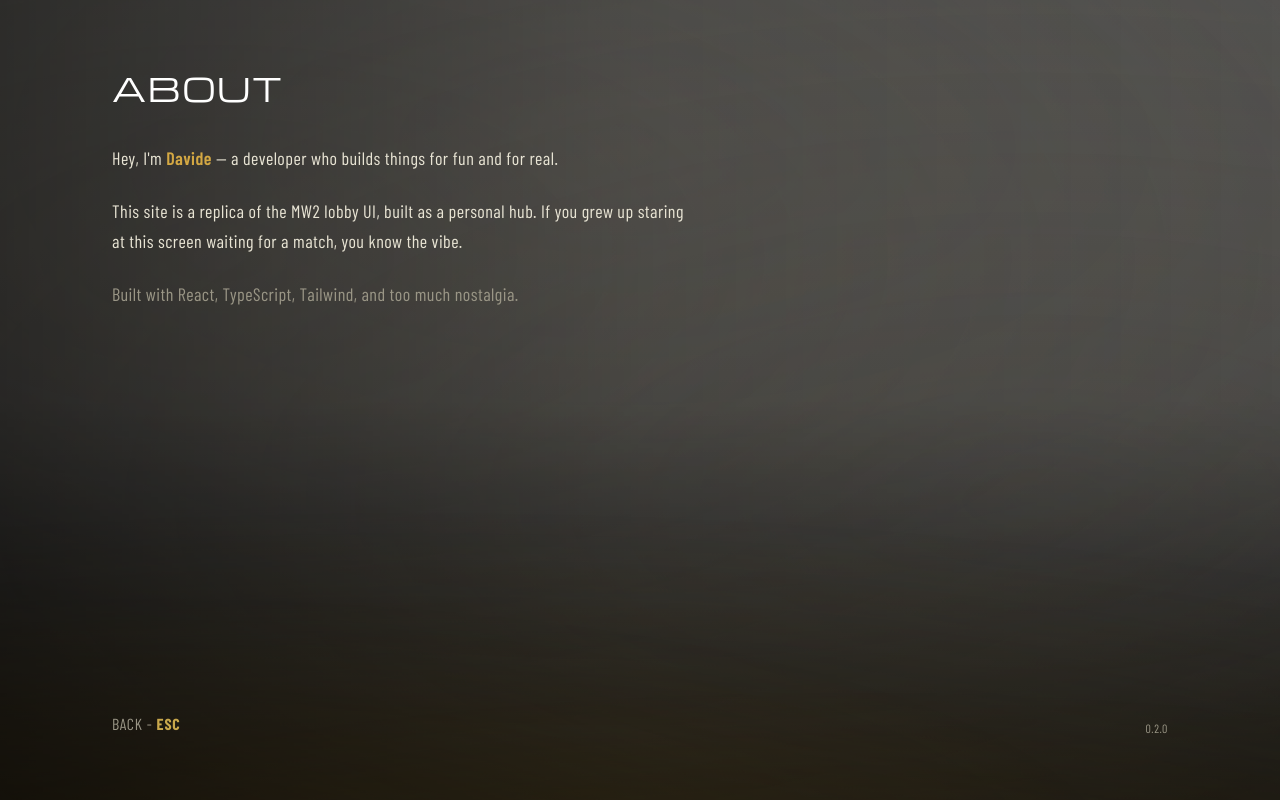
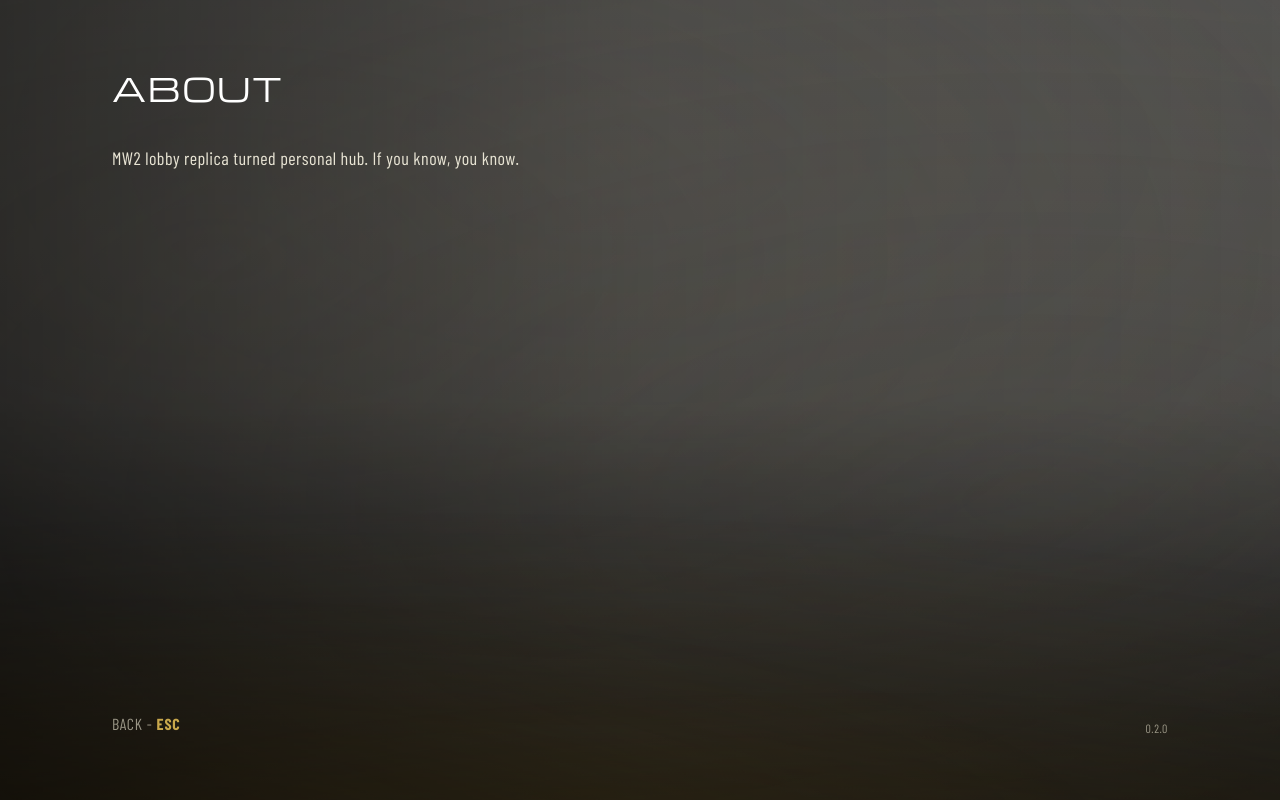
Before and after one commit to xsmyile/smyile, a React (Vite) app: page /about in a window 1280 px wide. Built offline with nearby package versions, Linux system fonts and the light colour scheme.

Commit message:
chore: simplify about text and update project URLs
Condense about page copy, point MIZU to GitHub repo,
fix SMYILE link to correct repository.

```diff
--- a/src/components/about-screen.tsx
+++ b/src/components/about-screen.tsx
@@ -18,19 +18,9 @@ export function AboutScreen() {
 				ABOUT
 			</h1>
 
-			<div className="flex max-w-xl flex-col gap-6 font-barlow text-lg leading-relaxed tracking-wide text-mw2-text">
-				<p>
-					Hey, I&apos;m <span className="font-semibold text-mw2-player-name">Davide</span> — a
-					developer who builds things for fun and for real.
-				</p>
-				<p>
-					This site is a replica of the MW2 lobby UI, built as a personal hub. If you grew up
-					staring at this screen waiting for a match, you know the vibe.
-				</p>
-				<p className="text-mw2-text-dim">
-					Built with React, TypeScript, Tailwind, and too much nostalgia.
-				</p>
-			</div>
+			<p className="max-w-xl font-barlow text-lg leading-relaxed tracking-wide text-mw2-text">
+				MW2 lobby replica turned personal hub. If you know, you know.
+			</p>
 		</PageLayout>
 	)
 }
--- a/src/components/barracks-screen.tsx
+++ b/src/components/barracks-screen.tsx
@@ -10,12 +10,12 @@ const PROJECTS = [
 	},
 	{
 		name: "MIZU",
-		url: "https://mizu.davidet.com",
+		url: "https://github.com/mizu-systems/mizu-web",
 		description: "Water tracking app",
 	},
 	{
 		name: "SMYILE",
-		url: "https://github.com/davidetacchini",
+		url: "https://github.com/davidetacchini/smyile",
 		description: "This site — MW2 lobby UI replica",
 	},
 ]
```
